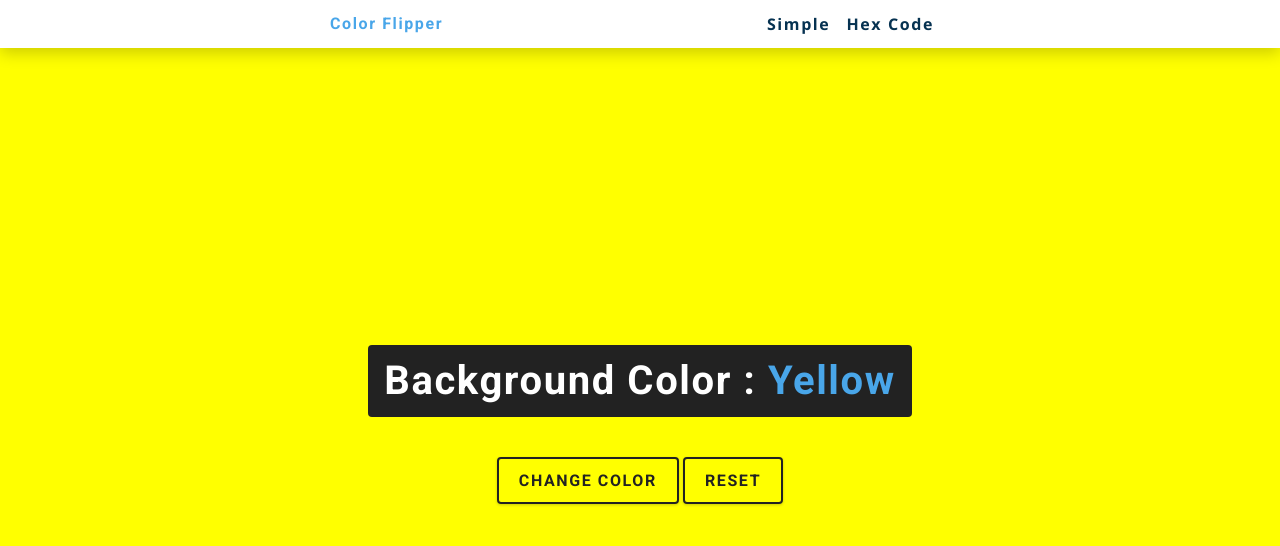
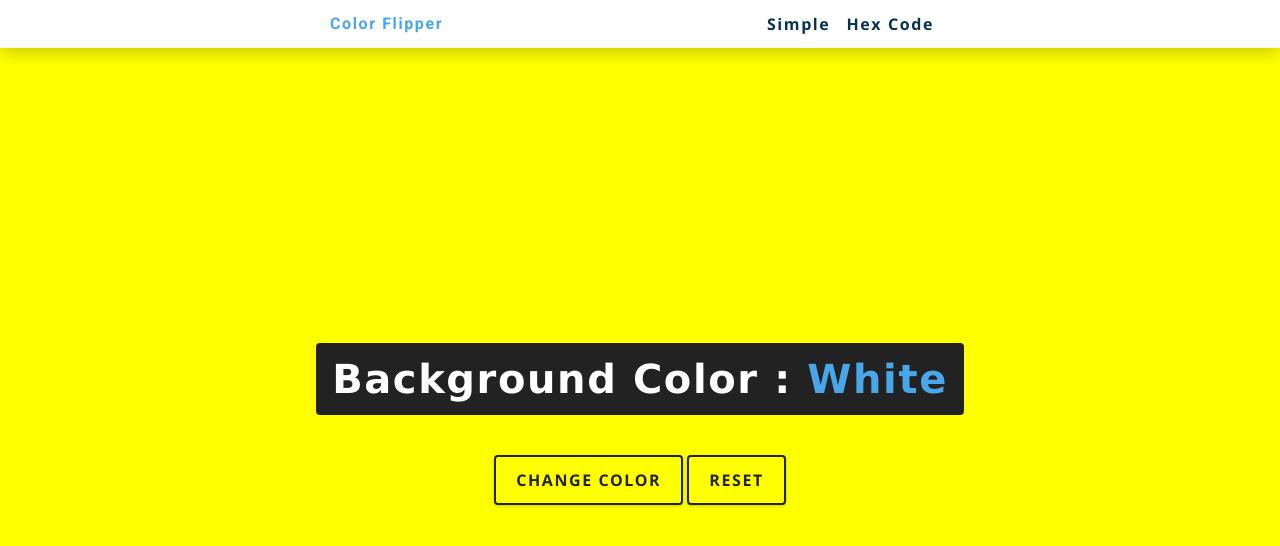
Before and after one commit to matthewpowell3/Javascript-Dom-Project-Background-Color-forked-, a plain HTML site: page index.html in a window 1280 px wide. Both pictures are taken after a click on the button "CHANGE COLOR". Drawn offline with nearby package versions, Linux system fonts and the light colour scheme.

Commit message:
2 files modified

```diff
--- a/app.js
+++ b/app.js
@@ -11,7 +11,17 @@ const backgroundColors = [
 ];
 
 // fontColor array
-const fontStyle = ['Arial', 'San-serif', 'Poppins', 'Roboto', 'Lato'];
+const fontStyle = [
+  'Arial',
+  'San-serif',
+  'Courier New',
+  ' Courier',
+  'monospace',
+  'Segoe UI',
+  'Tahoma',
+  'Geneva',
+  'Verdana',
+];
 
 // variables for the HTML content
 
@@ -19,15 +29,14 @@ const fontStyle = ['Arial', 'San-serif', 'Poppins', 'Roboto', 'Lato'];
 const btn = document.getElementById('btn');
 // the color texts
 const colorText = document.querySelector('.color');
+// the title
+const title = document.getElementById('title');
 // reset button
 const resetButton = document.getElementById('reset-btn');
 
 resetButton.addEventListener('click', function () {
   document.body.style.backgroundColor = 'white';
-  const randomFontNumber = getRandomNumberFont();
-  colorText.style.fontFamily = fontStyle[randomFontNumber];
-  console.log(randomFontNumber);
-  colorText.textContent = 'White';
+  title.style.fontFamily = 'Arial';
 });
 
 // adding a event listener to our btn id button
@@ -36,7 +45,7 @@ btn.addEventListener('click', function () {
   const randomColorNumber = getRandomNumber();
 
   // Why am not getting a number am getting a decimal otr float point number to fix we use Math.floor()
-  console.log(randomColorNumber);
+  // console.log(randomColorNumber);
 
   // making it where if the array index is 4 then the styles select is backgroundImage
   if (randomColorNumber == 4) {
@@ -54,6 +63,11 @@ btn.addEventListener('click', function () {
     // displaying the color value
     colorText.textContent = backgroundColors[randomColorNumber];
   }
+
+  // Font family change
+  const randomFontNumber = getRandomNumberFont();
+  title.style.fontFamily = fontStyle[randomFontNumber];
+  colorText.textContent = 'White';
 });
 
 // create a random number function
--- a/styles.css
+++ b/styles.css
@@ -10,6 +10,7 @@ Fonts
 Variables
 ===============
 */
+
 
 :root {
   /* dark shades of primary color*/
@@ -213,7 +214,7 @@ main {
   color: var(--clr-primary-5);
 }
 .btn-hero {
-  font-family: var(--ff-primary);
+  font-family: 'Segoe UI', Tahoma, Geneva, Verdana, sans-serif;
   text-transform: uppercase;
   background: transparent;
   color: var(--clr-black);
```
